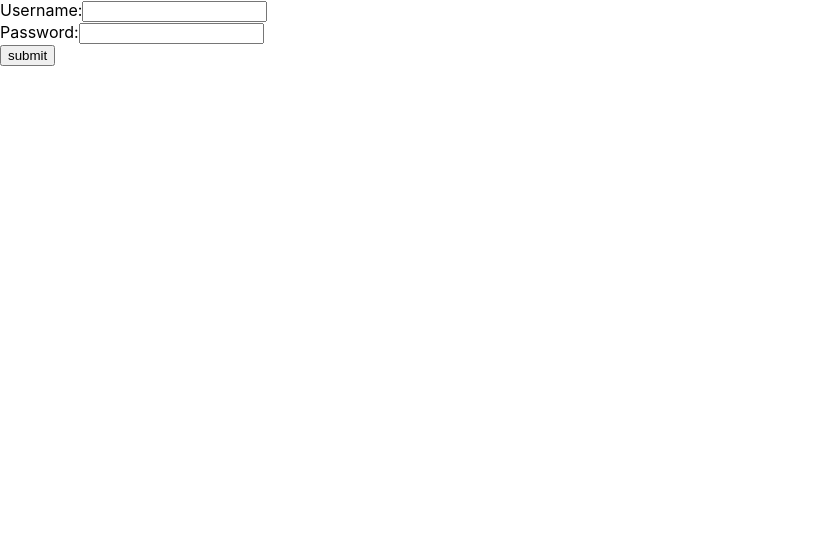
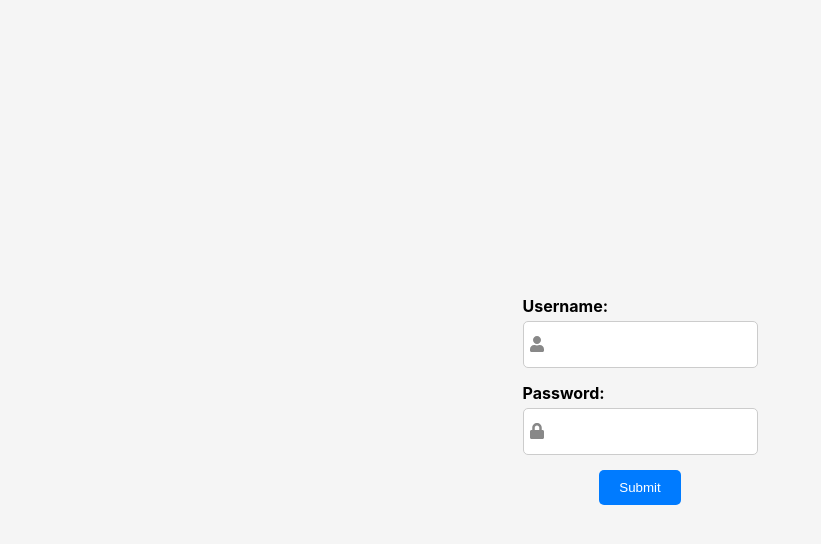
Before and after one commit to kandrum/Exercise, a React (Create React App) app in the folder online-bookstore/: page / in a window 1280 px wide. Shown: the top 544 px of the page, without its empty margins (0-821 px from the left). Built offline with nearby package versions, Linux system fonts and the light colour scheme.

Commit message:
UI of Home.jsx

```diff
--- a/online-bookstore/package.json
+++ b/online-bookstore/package.json
@@ -3,6 +3,9 @@
   "version": "0.1.0",
   "private": true,
   "dependencies": {
+    "@emotion/react": "^11.13.0",
+    "@emotion/styled": "^11.13.0",
+    "@mui/material": "^5.16.4",
     "@reduxjs/toolkit": "^2.2.6",
     "@testing-library/jest-dom": "^5.17.0",
     "@testing-library/react": "^13.4.0",
@@ -10,6 +13,7 @@
     "jwt-decode": "^4.0.0",
     "react": "^18.3.1",
     "react-dom": "^18.3.1",
+    "react-icons": "^5.2.1",
     "react-redux": "^9.1.2",
     "react-router-dom": "^6.24.1",
     "react-scripts": "5.0.1",
--- a/online-bookstore/src/Components/Home.jsx
+++ b/online-bookstore/src/Components/Home.jsx
@@ -1,9 +1,65 @@
-import React, {useState} from "react";
+import React, { useState } from "react";
+import { FaShoppingCart } from "react-icons/fa";
+import { MenuItem, Select, InputLabel, FormControl, TextField, Button } from "@mui/material";
+import styles from '../styles/Home.module.css';
 
-function Home () {
-    return(
-        <h1>Home Page</h1>
+function Home() {
+    const [genre, setGenre] = useState("");
+    const [searchTerm, setSearchTerm] = useState("");
+
+    const handleGenreChange = (event) => {
+        setGenre(event.target.value);
+    };
+
+    const handleSearchChange = (event) => {
+        setSearchTerm(event.target.value);
+    };
+
+    const handleSearch = () => {
+        // Implement your search logic here
+        console.log(`Searching for ${searchTerm} in genre ${genre}`);
+    };
+
+    return (
+        <div className={styles.homeContainer}>
+            <div className={styles.header}>
+                <h1>Discover</h1>
+                <FaShoppingCart className={styles.cartIcon} />
+            </div>
+            <div className={styles.searchContainer}>
+                <FormControl variant="outlined" className={styles.formControl}>
+                    <InputLabel id="genre-label">Genre</InputLabel>
+                    <Select
+                        labelId="genre-label"
+                        id="genre-select"
+                        value={genre}
+                        onChange={handleGenreChange}
+                        label="Genre"
+                    >
+                        <MenuItem value="">
+                            <em>None</em>
+                        </MenuItem>
+                        <MenuItem value="fiction">Fiction</MenuItem>
+                        <MenuItem value="non-fiction">Non-Fiction</MenuItem>
+                        <MenuItem value="fantasy">Fantasy</MenuItem>
+                        <MenuItem value="mystery">Mystery</MenuItem>
+                        <MenuItem value="romance">Romance</MenuItem>
+                        <MenuItem value="sci-fi">Sci-Fi</MenuItem>
+                    </Select>
+                </FormControl>
+                <input
+                    type="text"
+                    placeholder="Search by book name"
+                    value={searchTerm}
+                    onChange={handleSearchChange}
+                    className={styles.searchInput}
+                />
+                <button onClick={handleSearch} className={styles.searchButton}>
+                    Search
+                </button>
+            </div>
+        </div>
     );
 }
 
-export {Home};
+export { Home };
--- a/online-bookstore/src/Components/Login.jsx
+++ b/online-bookstore/src/Components/Login.jsx
@@ -1,5 +1,7 @@
 import React, {useState} from "react";
 import { useNavigate } from 'react-router-dom';
+import {FaUser, FaLock} from 'react-icons/fa';
+import styles from '../styles/Login.module.css';
 //import {useDispatch} from 'react-redux';
 //import { verifysucess } from "../redux/slices/authenticate";
 
@@ -49,33 +51,38 @@ function Login(){
     };
 
     return(
-        <div>
-            <div>
-                <label>Username:</label>
+        <div className={styles.container}>
+            <div className={styles.formGroup}>
+                <label className={styles.label}>Username:</label>
+                <div className={styles.inputContainer}>
+                    <FaUser className={styles.icon} />
                     <input
                         type="text"
                         id="username"
                         value={username}
-                  onChange={(e)=>setusername(e.target.value)}
-
+                        onChange={(e) => setusername(e.target.value)}
                     />
                 </div>
-            <div>
-                <label>Password:</label>
+            </div>
+            <div className={styles.formGroup}>
+                <label className={styles.label}>Password:</label>
+                <div className={styles.inputContainer}>
+                    <FaLock className={styles.icon} />
                     <input
                         type="password"
                         id="password"
                         value={password}
-                  onChange={(e)=> setpassword(e.target.value)}
-
+                        onChange={(e) => setpassword(e.target.value)}
                     />
                 </div>
+            </div>
             <div>
-                <button onClick={handleLogin}>
-                    submit
+                <button className={styles.button} onClick={handleLogin}>
+                    Submit
                 </button>
             </div>
         </div>
     );
+
 }
  export {Login};
--- /dev/null
+++ b/online-bookstore/src/styles/Home.module.css
@@ -0,0 +1,56 @@
+/* Home.module.css */
+
+.homeContainer {
+    display: flex;
+    flex-direction: column;
+    align-items: center;
+    padding: 20px;
+}
+
+.header {
+    display: flex;
+    justify-content: space-between;
+    align-items: center;
+    width: 100%;
+    padding: 10px 20px;
+    background-color: #5194d6;
+    box-shadow: 0 2px 4px rgba(0, 0, 0, 0.1);
+}
+
+.cartIcon {
+    font-size: 24px;
+    cursor: pointer;
+}
+
+.searchContainer {
+    display: flex;
+    justify-content: center;
+    align-items: center;
+    margin-top: 20px;
+    width: 100%;
+}
+
+.formControl {
+    min-width: 150px;
+    margin-right: 10px;
+}
+
+.searchInput {
+    width: 300px;
+    padding: 10px;
+    border: 1px solid #ccc;
+    border-radius: 4px;
+}
+
+.searchButton {
+    padding: 10px 20px;
+    background-color: #e7f521;
+    color: rgb(10, 10, 10);
+    border: none;
+    border-radius: 4px;
+    cursor: pointer;
+}
+
+.searchButton:hover {
+    background-color: #0056b3;
+}
--- /dev/null
+++ b/online-bookstore/src/styles/Login.module.css
@@ -0,0 +1,55 @@
+/* Login.module.css */
+
+.container {
+    display: flex;
+    flex-direction: column;
+    align-items: center;
+    justify-content: center;
+    height: 100vh;
+    background-color: #f5f5f5;
+}
+
+.formGroup {
+    display: flex;
+    flex-direction: column;
+    margin-bottom: 15px;
+}
+
+.label {
+    margin-bottom: 5px;
+    font-weight: bold;
+}
+
+.inputContainer {
+    display: flex;
+    align-items: center;
+    border: 1px solid #ccc;
+    border-radius: 5px;
+    padding: 5px;
+    background-color: white;
+}
+
+.inputContainer input {
+    border: none;
+    outline: none;
+    padding: 10px;
+    flex: 1;
+}
+
+.icon {
+    margin-right: 10px;
+    color: #888;
+}
+
+.button {
+    padding: 10px 20px;
+    background-color: #007bff;
+    color: white;
+    border: none;
+    border-radius: 5px;
+    cursor: pointer;
+}
+
+.button:hover {
+    background-color: #0056b3;
+}
```
Also changed, not shown: 1 other file (tests, documents, lock files or other folders). Lines whose indentation alone changed are shown as unchanged.
